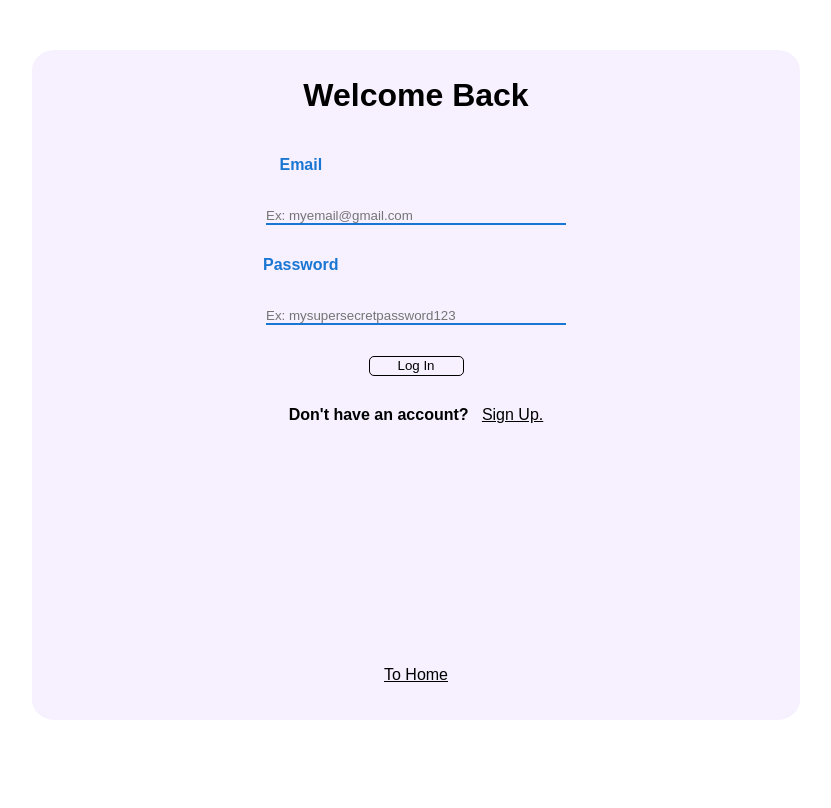
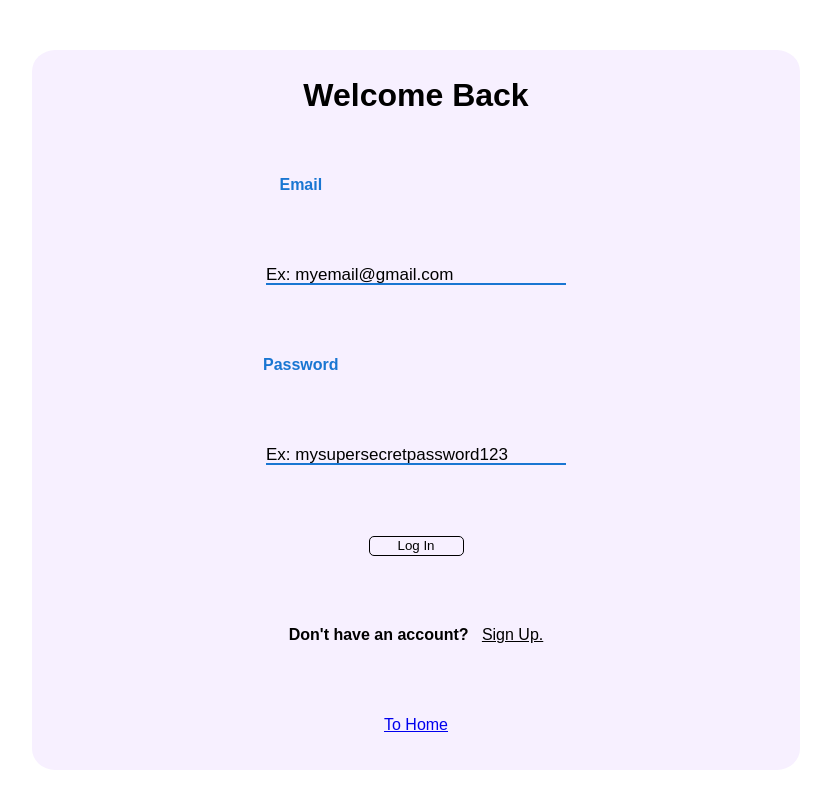
Before and after one commit to INITBuild-WebDevII/Appli, a React (Create React App) app in the folder frontend/: page /Login in a window 1280 px wide. Shown: the top 808 px of the page, without its empty margins (224-1055 px from the left). Built offline with nearby package versions, Linux system fonts and the light colour scheme; a web font is replaced by a local one.

Commit message:
added classnames to preserve styles of  other pages

```diff
--- a/frontend/src/pages/Login/Login.css
+++ b/frontend/src/pages/Login/Login.css
@@ -1,4 +1,4 @@
-.form{
+.form_Login{
     background-color: #f7f0ff;
     border-radius: 3%;
     margin: 50px auto;
@@ -7,7 +7,7 @@
     text-align: center;
 }
 
-h1{
+.h1_Login{
     color: black;
     font-weight: bolder;
     font-size: 5 0px;
@@ -16,13 +16,13 @@ h1{
 }
 
 
-p{
+.p_Login{
     text-align: center;
     color:black;
     font-weight: bolder;
 }
 
-.button{
+.Login_button{
     width: 95px;
     height: 20px;
     background-color: transparent;
@@ -32,13 +32,13 @@ p{
 
 }
 
-.button:hover{
+.Login_button:hover{
    cursor: pointer;
    color:#8341ed;
 
 }
 
-.link{
+.link_SU{
     color:black;
     text-align: center;
     justify-self: center;
--- a/frontend/src/pages/Login/Login.jsx
+++ b/frontend/src/pages/Login/Login.jsx
@@ -4,8 +4,8 @@ import './Login.css';
 
 function LogIn() {
   return (
-    <div className="form">
-      <h1 >Welcome Back</h1>
+    <div className="form_Login">
+      <h1 className="h1_Login" >Welcome Back</h1>
       <form>
             <div className="Login-form">
             <div className="email">
@@ -19,10 +19,10 @@ function LogIn() {
                 <input className="input" type="password" placeholder="Ex: mysupersecretpassword123" style={{ color: 'black'}}/>
             </div>
 
-            <input className="button" type="submit" value="Log In"/>
+            <input className="Login_button" type="submit" value="Log In"/>
             </div>
             <div>
-            <p>Don't have an account? &nbsp; <Link to="/Signup" className="link"> Sign Up.</Link></p>
+            <p className="p_Login">Don't have an account? &nbsp; <Link to="/Signup" className="link_SU"> Sign Up.</Link></p>
 
             </div>
 
--- a/frontend/src/pages/Signup/Signup.css
+++ b/frontend/src/pages/Signup/Signup.css
@@ -1,6 +1,17 @@
-form{
-    height: 490px;
-    line-height: 50px;
+.Signup-form{
+
+    background-color: #f7f0ff;
+    border-radius: 3%;
+    margin: 50px auto;
+    width: 60%;
+    text-align: center;
+    height: auto;
+    line-height: 70px;
+    font-size:15px;
+}
+::placeholder{
+    color:black;
+    font-size: 17px;
 }
 .buttonSU{
     width: 95px;
@@ -18,7 +29,7 @@ form{
 
 }
 
-.link{
+.link_SU{
     color:black;
     text-align: center;
     justify-self: center;
@@ -42,6 +53,7 @@ form{
 }
 .inputSU{
     width: 476px;
+    height: auto;
     align-items: flex-start;
     border: none;
     background:transparent;
--- a/frontend/src/pages/Signup/Signup.jsx
+++ b/frontend/src/pages/Signup/Signup.jsx
@@ -3,13 +3,13 @@ import './Signup.css';
 
 function Signup() {
     return (
-      <div className="form">
-        <h1>Logo</h1>
+      <div className="Signup-form">
 
-        <form className="Signup-form">
+        <form >
+          <h1>Logo</h1>
           <span className="NFormat">
-            <label className="instructionSU name"> Name </label> <br/>
-            <input className="inputSU name"  style={{width:200}} placeholder="Name" type="text"></input>
+            <label className="instructionSU name"> &ensp;Name </label> <br/>
+            <input className="inputSU name"  style={{width:205}} placeholder="Name" type="text"></input>
           </span>
 
           <span className="LNFormat">
@@ -20,14 +20,14 @@ function Signup() {
           <label className="instructionSU">Email </label> <br/>
           <input className="inputSU" placeholder="Ex: myemail@gmail.com" type="email" ></input> <br/>
 
-          <label className="instructionSU"> &nbsp;&nbsp;&nbsp;Password </label> <br/>
+          <label className="instructionSU"> &emsp;&ensp;&nbsp;Password </label> <br/>
           <input className="inputSU" placeholder="mysupersecretpassword123" type="password"></input> <br/>
 
           <input className="buttonSU" type="submit" value="Sign Up"/>
 
         </form>
 
-        <p>Already have an account? <Link to="/Login" className="link">Log in here.</Link></p>
+        <p>Already have an account? <Link to="/Login" className="link_SU">Log in here.</Link></p>
 
 
         <Link to="/" className="link">
```
